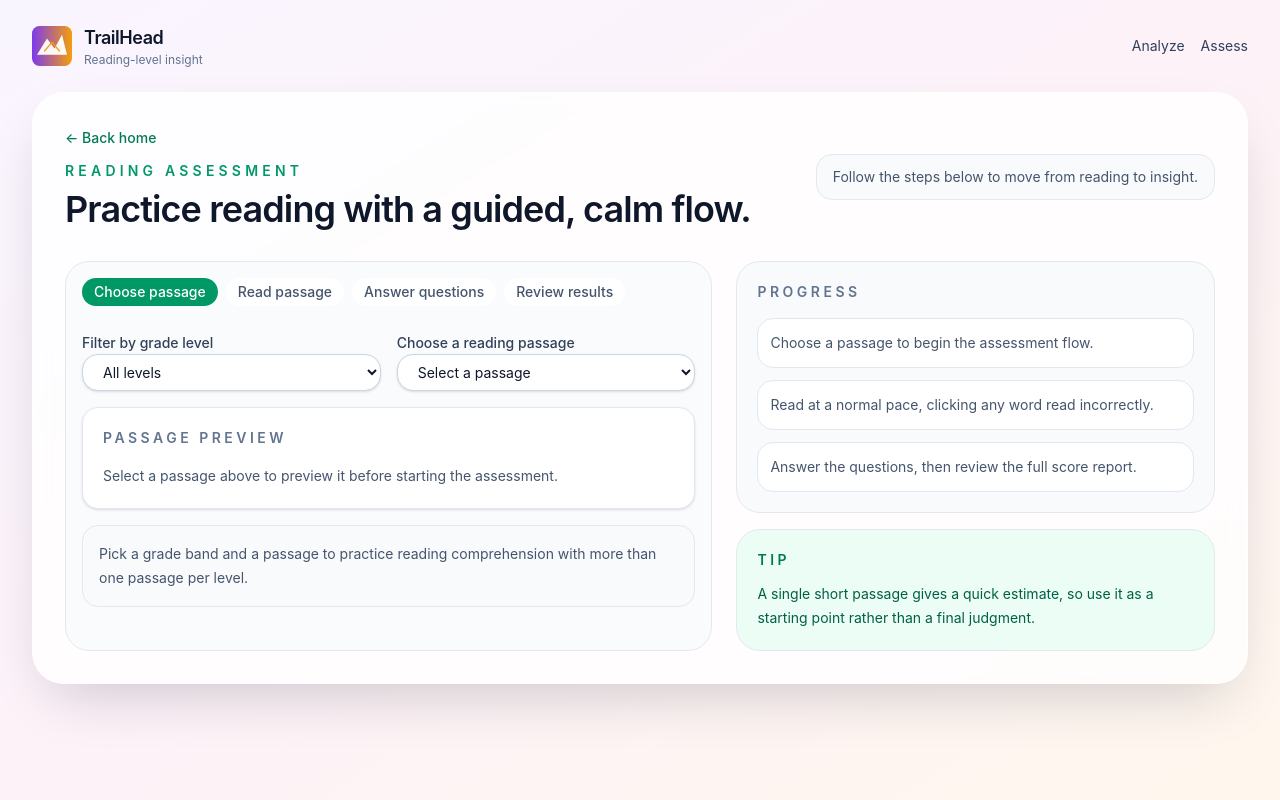
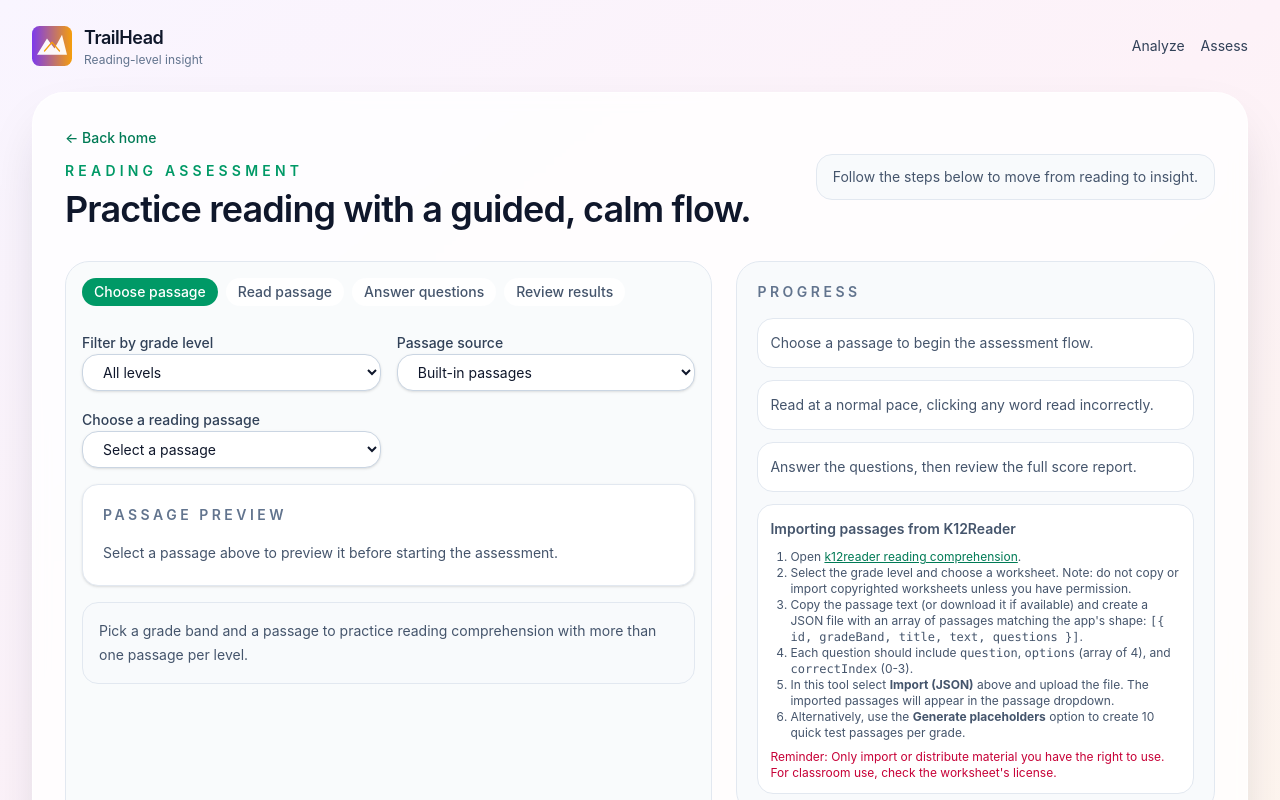
Before and after one commit to ACloseOne/reading-level-tool, a Next.js app: page /assessment in a window 1280 px wide. Shown: the top 800 px of the page. Built offline with nearby package versions, Linux system fonts and the light colour scheme.

Commit message:
Add passage import/placeholder UI and import instructions

```diff
--- a/app/assessment/page.tsx
+++ b/app/assessment/page.tsx
@@ -28,6 +28,8 @@ export default function AssessmentPage() {
   const [passage, setPassage] = useState<Passage | null>(null);
   const [selectedPassageId, setSelectedPassageId] = useState<string | null>(null);
   const [passageGradeFilter, setPassageGradeFilter] = useState<number | "all">("all");
+  const [passageSet, setPassageSet] = useState<'builtin' | 'import' | 'placeholders'>('builtin');
+  const [customPassages, setCustomPassages] = useState<Passage[] | null>(null);
   const [startTime, setStartTime] = useState<number | null>(null);
   const [readingSeconds, setReadingSeconds] = useState(0);
   const [answers, setAnswers] = useState<number[]>([]);
@@ -111,12 +113,13 @@ export default function AssessmentPage() {
     selectedGradeBand !== null ? selectedGradeBand : passage?.gradeBand ?? 0
   );
 
+  const sourcePassages = customPassages ?? passages;
   const filteredPassages = useMemo(
     () =>
-      passages.filter((p) => passageGradeFilter === "all" || p.gradeBand === passageGradeFilter),
-    [passageGradeFilter]
+      sourcePassages.filter((p) => passageGradeFilter === "all" || p.gradeBand === passageGradeFilter),
+    [passageGradeFilter, sourcePassages]
   );
-  const selectedPassage = passages.find((p) => p.id === selectedPassageId) ?? null;
+  const selectedPassage = sourcePassages.find((p) => p.id === selectedPassageId) ?? null;
 
   return (
     <main className="space-y-6">
@@ -182,6 +185,80 @@ export default function AssessmentPage() {
                       <option value={9}>9</option>
                       <option value={10}>10</option>
                     </select>
+                  </label>
+                  <label className="space-y-2">
+                    <span className="text-sm font-medium text-slate-700">Passage source</span>
+                    <div className="flex gap-2">
+                      <select
+                        value={passageSet}
+                        onChange={(e) => setPassageSet(e.target.value as any)}
+                        className="w-full rounded-2xl border border-slate-300 bg-white px-4 py-2 text-sm text-slate-900 shadow-sm"
+                      >
+                        <option value="builtin">Built-in passages</option>
+                        <option value="import">Import (JSON)</option>
+                        <option value="placeholders">Generate placeholders</option>
+                      </select>
+                    </div>
+                    {passageSet === 'import' && (
+                      <div className="mt-2">
+                        <input
+                          type="file"
+                          accept="application/json"
+                          onChange={(ev) => {
+                            const file = ev.target.files?.[0];
+                            if (!file) return;
+                            const reader = new FileReader();
+                            reader.onload = () => {
+                              try {
+                                const parsed = JSON.parse(String(reader.result));
+                                if (Array.isArray(parsed)) {
+                                  // Basic validation
+                                  const valid = parsed.filter((p) => p && typeof p.id === 'string' && typeof p.text === 'string');
+                                  setCustomPassages(valid as Passage[]);
+                                  setSelectedPassageId(valid[0]?.id ?? null);
+                                } else {
+                                  alert('Imported JSON must be an array of passages.');
+                                }
+                              } catch (e) {
+                                alert('Failed to parse JSON file.');
+                              }
+                            };
+                            reader.readAsText(file);
+                          }}
+                          className="w-full text-sm"
+                        />
+                      </div>
+                    )}
+                    {passageSet === 'placeholders' && (
+                      <div className="mt-2 flex gap-2">
+                        <button
+                          onClick={() => {
+                            // generate 10 placeholder passages for the current filter (or grade 1 default)
+                            const grade = passageGradeFilter === 'all' ? 1 : passageGradeFilter;
+                            const generated: Passage[] = Array.from({ length: 10 }).map((_, i) => ({
+                              id: `placeholder-${grade}-${i}`,
+                              gradeBand: typeof grade === 'number' ? grade : 1,
+                              title: `Practice passage ${i + 1}`,
+                              text: `This is a short placeholder passage for grade ${grade}. Replace with real content when ready.`,
+                              questions: [
+                                { question: 'What is this passage about?', options: ['A', 'B', 'C', 'D'], correctIndex: 0 },
+                                { question: 'Who is mentioned?', options: ['X', 'Y', 'Z', 'None'], correctIndex: 3 },
+                                { question: 'Where does it take place?', options: ['Here', 'There', 'Everywhere', 'Nowhere'], correctIndex: 0 },
+                                { question: 'Did something happen?', options: ['Yes', 'No', 'Maybe', 'Not sure'], correctIndex: 0 },
+                              ],
+                            }));
+                            setCustomPassages(generated);
+                            setSelectedPassageId(generated[0].id);
+                            setPassageGradeFilter(typeof grade === 'number' ? grade : 'all');
+                            setPassageSet('import');
+                          }}
+                          className="rounded-2xl bg-emerald-600 px-4 py-2 text-white text-sm"
+                        >
+                          Generate 10 placeholders for this grade
+                        </button>
+                        <p className="text-xs text-slate-500 self-center">Use placeholders for quick testing; replace with real passages later.</p>
+                      </div>
+                    )}
                   </label>
                   <label className="space-y-2">
                     <span className="text-sm font-medium text-slate-700">Choose a reading passage</span>
@@ -462,6 +539,18 @@ export default function AssessmentPage() {
                 <div className="rounded-2xl border border-slate-200 bg-white p-3">Choose a passage to begin the assessment flow.</div>
                 <div className="rounded-2xl border border-slate-200 bg-white p-3">Read at a normal pace, clicking any word read incorrectly.</div>
                 <div className="rounded-2xl border border-slate-200 bg-white p-3">Answer the questions, then review the full score report.</div>
+                <div className="rounded-2xl border border-slate-200 bg-white p-3">
+                  <p className="font-semibold">Importing passages from K12Reader</p>
+                  <ol className="mt-2 list-decimal pl-5 text-xs text-slate-600">
+                    <li>Open <a className="text-emerald-700 underline" href="https://www.k12reader.com/subject/reading-skills/reading-comprehension/" target="_blank" rel="noreferrer">k12reader reading comprehension</a>.</li>
+                    <li>Select the grade level and choose a worksheet. Note: do not copy or import copyrighted worksheets unless you have permission.</li>
+                    <li>Copy the passage text (or download it if available) and create a JSON file with an array of passages matching the app's shape: <span className="font-mono">{`[{ id, gradeBand, title, text, questions }]`}</span>.</li>
+                    <li>Each question should include <span className="font-mono">question</span>, <span className="font-mono">options</span> (array of 4), and <span className="font-mono">correctIndex</span> (0-3).</li>
+                    <li>In this tool select <strong>Import (JSON)</strong> above and upload the file. The imported passages will appear in the passage dropdown.</li>
+                    <li>Alternatively, use the <strong>Generate placeholders</strong> option to create 10 quick test passages per grade.</li>
+                  </ol>
+                  <p className="mt-2 text-xs text-rose-700">Reminder: Only import or distribute material you have the right to use. For classroom use, check the worksheet's license.</p>
+                </div>
               </div>
             </div>
             <div className="rounded-3xl border border-slate-200 bg-emerald-50 p-5 text-emerald-900">
```
